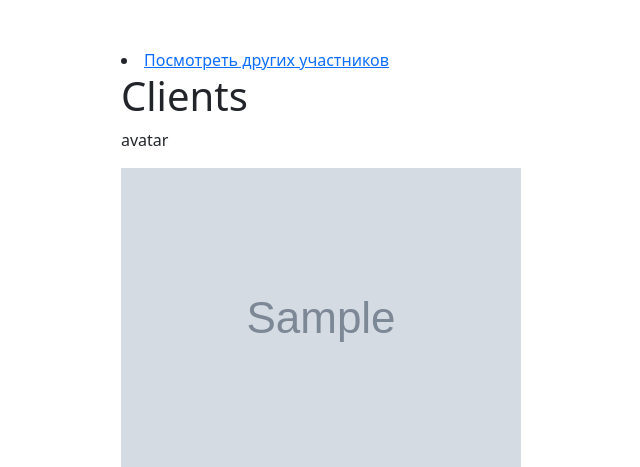
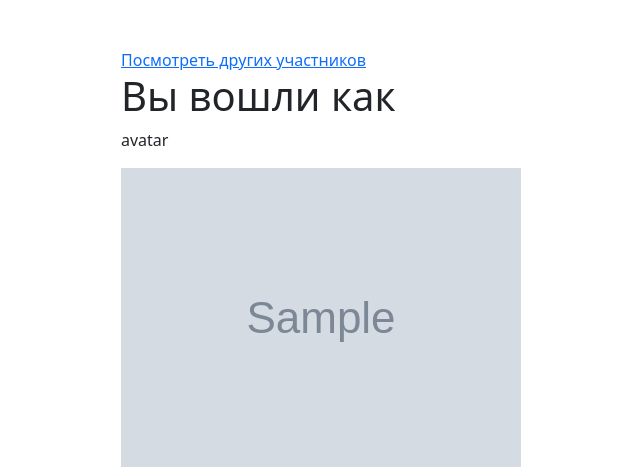
Before and after one commit to sergeysharay1987/dating-site, a Django app: page /my_tinder/clients/1/ in a window 1280 px wide. Shown: the top 467 px of the page, without its empty margins (246-886 px from the left). Run offline with Django 3.2, Linux system fonts and the light colour scheme; tables that the repository leaves empty hold one stand-in row (values such as "Sample post"); grey boxes marked "Sample" are stand-in pictures; some libraries are stand-ins or nearby versions.

Commit message:
В шаблон my_tinder/templates/my_tinder/client_page.html добавлена сслыка для перехода на страницу, содержащую информацию о других участниках

```diff
--- a/my_tinder/templates/my_tinder/client_page.html
+++ b/my_tinder/templates/my_tinder/client_page.html
@@ -5,10 +5,9 @@
 Страница участника
 {% endblock %}
 {% block content %}
-<li><a href = '{% url "watch_clients" %}'>Посмотреть других участников</a></li>
-<h1>Clients</h1>
 
-
+<a href = '{% url "watch_clients" %}'>Посмотреть других участников </a>
+<h1>Вы вошли как {{ request.user.username }}</h1>
 
 
 {% for field_name, value in client.items %}
```
